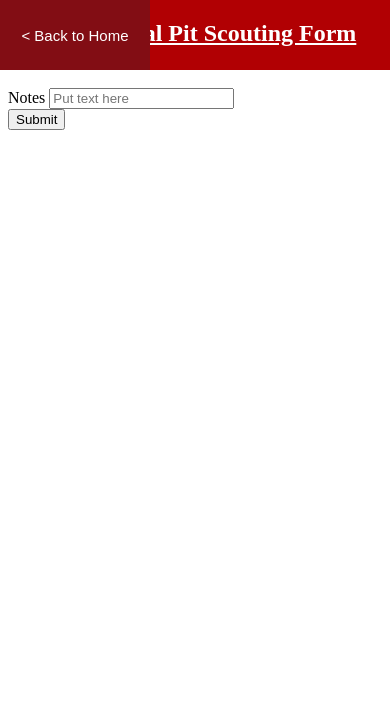
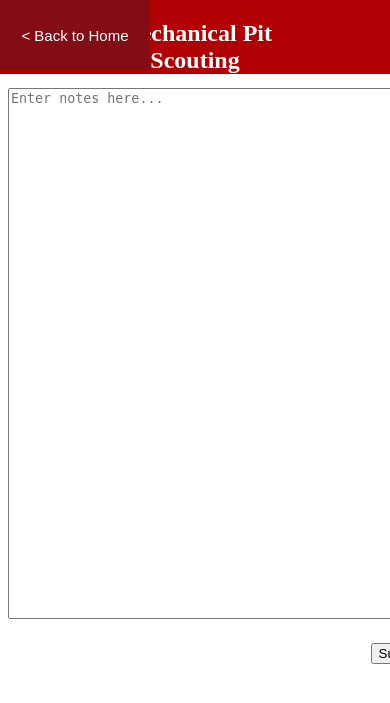
Before and after one commit to frc3324/3324-Scouting, a Flask app: page /mechanical_scouting in a window 390 px wide; the page is wider, and only the part inside the window is pictured. Shown: the top 703 px of that part. Run offline with Flask 2, Linux system fonts and the light colour scheme.

Commit message:
Added csv exports for Programming, Mechanical, and Electrical (+added Mobile Formatting)
Added the three subgroups csv exports. Also added mobile detection and formatting (still needs improvement).

```diff
--- a/static/default.css
+++ b/static/default.css
@@ -1,7 +1,6 @@
 h2 {
-	width: 400px;
+	width: 50%;
 	text-align: center;
-	text-decoration: underline;
 	margin: auto;
 }
 #topBar {
@@ -36,3 +35,15 @@ body {
 #backButton:hover {
 	background-color: #820d14;
 }
+
+@media (pointer:coarse) {
+	body {
+		padding-top: 100px;
+		font-size: 22px;
+	}
+	h2 {
+		width: 600px;
+		font-size: 45px;
+		margin-bottom: 10px;
+	}
+}
--- a/static/form.css
+++ b/static/form.css
@@ -4,13 +4,27 @@ form {
 }
 div {
   margin-bottom: 20px;
+  /*text-align: center;*/
 }
 label {
   display: inline-block;
   width: 240px;
   text-align: right;
   padding-right: 10px;
+  margin-right: 35px;
 }
 button, input {
   float: right;
 }
+p {
+	width: 50px;
+	display: inline-block;
+}
+
+@media (pointer:coarse) {
+	form{
+		font-size: 60px;
+		width: 600px;
+		margin: auto;
+	}
+}
--- /dev/null
+++ b/static/mobile.css
@@ -0,0 +1,3 @@
+body {
+	background-color: red;
+}
--- a/templates/electrical_scouting.html
+++ b/templates/electrical_scouting.html
@@ -5,10 +5,11 @@
       	<link rel="icon" href="{{ url_for('static',filename = 'favicon.png')}}">
       	<link rel="stylesheet" href="{{ url_for('static',filename = 'electrical_scouting.css')}}">
       	<link rel="stylesheet" href="{{ url_for('static',filename = 'default.css')}}">
+      <link rel="stylesheet" href="{{ url_for('static',filename = 'form.css')}}">
 	</head>
 	<body>
 		<div id="topBar">
-      		<h2>Electrical Pit Scouting Form</h2>
+      		<h2>Electrical Pit Scouting</h2>
       	</div>
       	<a href="/"><button id="backButton">< Back to Home</button></a>
 
--- a/templates/form.html
+++ b/templates/form.html
@@ -10,7 +10,7 @@
     </head>
     <body>
       <div id="topBar">
-        <h2>Match Scouting Form</h2>
+        <h2>Match Scouting</h2>
       </div>
       <a href="/"><button id="backButton">< Back to Home</button></a>
 
--- a/templates/mechanical_scouting.html
+++ b/templates/mechanical_scouting.html
@@ -5,16 +5,16 @@
       	<link rel="icon" href="{{ url_for('static',filename = 'favicon.png')}}">
       	<link rel="stylesheet" href="{{ url_for('static',filename = 'mechanical_scouting.css')}}">
       <link rel="stylesheet" href="{{ url_for('static',filename = 'default.css')}}">
+      <link rel="stylesheet" href="{{ url_for('static',filename = 'form.css')}}">
 	</head>
 	<body>
 		<div id="topBar">
-      		<h2>Mechanical Pit Scouting Form</h2>
+      		<h2>Mechanical Pit Scouting</h2>
       	</div>
       	<a href="/"><button id="backButton">< Back to Home</button></a>
-		<form method="POST" action="{{ url_for('submitted_mechanical') }}">
+		<form method="POST" action="{{ url_for('submitted_mechanical') }}" id="form">
 			<div>
-				<label>Notes</label>
-				<input type="text" name="notes" placeholder="Put text here">
+				<textarea form="form" name="notes" placeholder="Enter notes here..." rows="35" cols="60"></textarea>
 			</div>
 			<button>Submit</button>
 		</form>
```
Also changed, not shown: templates/index.html (+5 -5 lines), templates/programming_scouting.html (+6 -1 lines), templates/submitted.html (+9 -2 lines), scouting.db, static/favicon.png, 2 other files.
